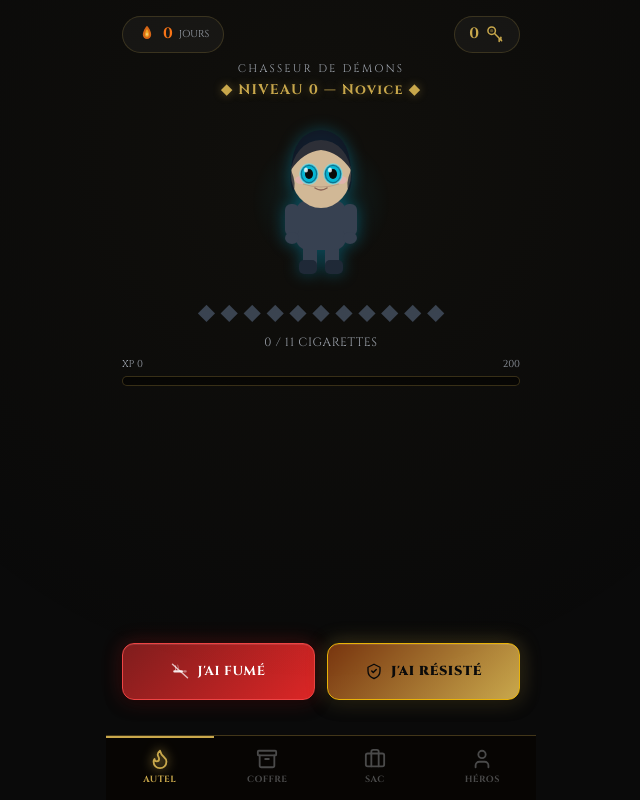
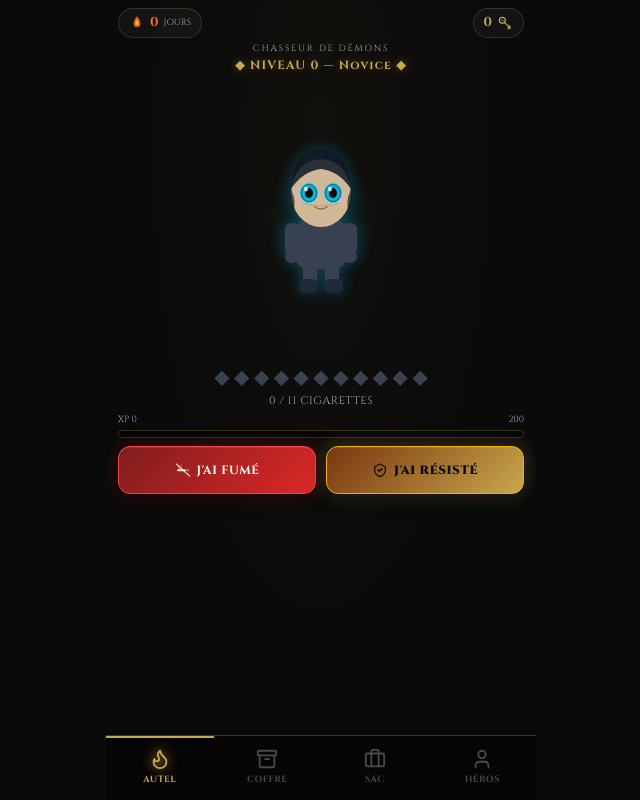
Before and after one commit to EGC60/BClope, a React (Vite) app: page / in a window 1280 px wide. Both pictures are taken after a click on the button "COMMENCER LA QUÊTE ⚔️". Shown: the whole page, without its empty margins (319-959 px from the left). Built offline with nearby package versions, Linux system fonts and the light colour scheme.

Commit message:
Fix Autel viewport layout to avoid scrolling

```diff
--- a/src/screens/Autel.jsx
+++ b/src/screens/Autel.jsx
@@ -17,65 +17,67 @@ export default function Autel({ state, todayLog, todayGoal, logSmoked, logResist
 
   return (
     <div style={{
-      minHeight: '100vh',
-      padding: '16px 16px 100px',
+      height: 'calc(100dvh - 60px)',
+      padding: '8px 12px 8px',
       display: 'flex',
       flexDirection: 'column',
       background: '#0a0a0a',
       position: 'relative',
+      overflow: 'hidden',
+      boxSizing: 'border-box',
     }}>
       {/* Ambient background */}
       <div style={{
-        position: 'fixed',
+        position: 'absolute',
         inset: 0,
         background: 'radial-gradient(ellipse at 50% 20%, rgba(201,168,76,0.04) 0%, transparent 60%)',
         pointerEvents: 'none',
       }} />
 
       {/* Top bar: streak + keys */}
-      <div style={{ display: 'flex', justifyContent: 'space-between', alignItems: 'center', marginBottom: 8 }}>
+      <div style={{ display: 'flex', justifyContent: 'space-between', alignItems: 'center', marginBottom: 4, flexShrink: 0 }}>
         <div style={{
           display: 'flex',
           alignItems: 'center',
-          gap: 6,
+          gap: 5,
           background: 'rgba(255,255,255,0.04)',
           border: '1px solid rgba(201,168,76,0.2)',
           borderRadius: 20,
-          padding: '6px 14px',
+          padding: '4px 10px',
         }}>
           <FlameIcon
-            size={20}
+            size={16}
             color="#f97316"
             className={streak > 0 ? 'flame-pulse' : ''}
             style={{ flexShrink: 0 }}
           />
-          <span style={{ fontFamily: 'Cinzel, serif', fontWeight: 700, fontSize: 15, color: '#f97316' }}>
+          <span style={{ fontFamily: 'Cinzel, serif', fontWeight: 700, fontSize: 13, color: '#f97316' }}>
             {streak}
           </span>
-          <span style={{ fontSize: 10, color: '#9ca3af', fontFamily: 'Cinzel, serif' }}>JOURS</span>
+          <span style={{ fontSize: 9, color: '#9ca3af', fontFamily: 'Cinzel, serif' }}>JOURS</span>
         </div>
 
         <div style={{
           display: 'flex',
           alignItems: 'center',
-          gap: 6,
+          gap: 5,
           background: 'rgba(255,255,255,0.04)',
           border: '1px solid rgba(201,168,76,0.2)',
           borderRadius: 20,
-          padding: '6px 14px',
+          padding: '4px 10px',
         }}>
-          <span style={{ fontFamily: 'Cinzel, serif', fontWeight: 700, fontSize: 15, color: '#c9a84c' }}>
+          <span style={{ fontFamily: 'Cinzel, serif', fontWeight: 700, fontSize: 13, color: '#c9a84c' }}>
             {keys}
           </span>
-          <KeyIcon size={20} color="#c9a84c" style={{ flexShrink: 0 }} />
+          <KeyIcon size={16} color="#c9a84c" style={{ flexShrink: 0 }} />
         </div>
       </div>
 
       {/* Character name & level */}
-      <div style={{ textAlign: 'center', marginBottom: 4 }}>
+      <div style={{ textAlign: 'center', marginBottom: 2, flexShrink: 0 }}>
         <div style={{
           fontFamily: 'Cinzel, serif',
-          fontSize: 11,
+          fontSize: 9,
           letterSpacing: '0.2em',
           color: '#9ca3af',
           textTransform: 'uppercase',
@@ -84,41 +86,42 @@ export default function Autel({ state, todayLog, todayGoal, logSmoked, logResist
         </div>
         <div style={{
           fontFamily: 'Cinzel, serif',
-          fontSize: 14,
+          fontSize: 12,
           fontWeight: 700,
           color: '#c9a84c',
           letterSpacing: '0.1em',
-          marginTop: 2,
+          marginTop: 1,
           textShadow: '0 0 10px rgba(201,168,76,0.4)',
         }}>
           ◆ NIVEAU {level} — {levelName} ◆
         </div>
       </div>
 
-      {/* Character SVG */}
+      {/* Character SVG — takes ~40% of remaining height */}
       <div style={{
+        flex: '0 0 40%',
+        minHeight: 0,
         display: 'flex',
         justifyContent: 'center',
         alignItems: 'center',
-        margin: '8px 0',
         position: 'relative',
       }}>
         {/* Glow behind character */}
         <div style={{
           position: 'absolute',
-          width: 140,
-          height: 140,
+          width: 120,
+          height: 120,
           borderRadius: '50%',
           background: 'radial-gradient(ellipse, rgba(6,182,212,0.12) 0%, transparent 70%)',
         }} />
-        <Character equipped={equipped} />
+        <Character equipped={equipped} style={{ maxHeight: '100%', width: 'auto' }} />
       </div>
 
       {/* Cigarette diamonds */}
-      <div style={{ textAlign: 'center', marginBottom: 6 }}>
-        <div style={{ display: 'flex', justifyContent: 'center', flexWrap: 'wrap', gap: 4, marginBottom: 6 }}>
+      <div style={{ textAlign: 'center', marginBottom: 4, flexShrink: 0 }}>
+        <div style={{ display: 'flex', justifyContent: 'center', flexWrap: 'wrap', gap: 3, marginBottom: 3 }}>
           {diamonds.length === 0 ? (
-            <span style={{ color: '#4b5563', fontSize: 12, fontFamily: 'Cinzel, serif' }}>Pas encore fumé aujourd'hui</span>
+            <span style={{ color: '#4b5563', fontSize: 11, fontFamily: 'Cinzel, serif' }}>Pas encore fumé aujourd'hui</span>
           ) : (
             diamonds.map((smoked, i) => (
               <motion.span
@@ -126,7 +129,7 @@ export default function Autel({ state, todayLog, todayGoal, logSmoked, logResist
                 initial={smoked ? { scale: 1.4, opacity: 0 } : {}}
                 animate={{ scale: 1, opacity: 1 }}
                 style={{
-                  fontSize: 18,
+                  fontSize: 16,
                   color: smoked ? '#f97316' : '#374151',
                   filter: smoked ? 'drop-shadow(0 0 4px #f97316)' : 'none',
                 }}
@@ -138,7 +141,7 @@ export default function Autel({ state, todayLog, todayGoal, logSmoked, logResist
         </div>
         <div style={{
           fontFamily: 'Cinzel, serif',
-          fontSize: 12,
+          fontSize: 11,
           color: todayLog.smoked > todayGoal ? '#dc2626' : '#9ca3af',
           letterSpacing: '0.05em',
         }}>
@@ -147,12 +150,12 @@ export default function Autel({ state, todayLog, todayGoal, logSmoked, logResist
       </div>
 
       {/* XP Bar */}
-      <div style={{ marginBottom: 20 }}>
+      <div style={{ marginBottom: 8, flexShrink: 0 }}>
         <div style={{
           display: 'flex',
           justifyContent: 'space-between',
-          marginBottom: 4,
-          fontSize: 10,
+          marginBottom: 3,
+          fontSize: 9,
           color: '#9ca3af',
           fontFamily: 'Cinzel, serif',
         }}>
@@ -160,9 +163,9 @@ export default function Autel({ state, todayLog, todayGoal, logSmoked, logResist
           <span>{nextXp - currentXp}</span>
         </div>
         <div style={{
-          height: 10,
+          height: 8,
           background: 'rgba(0,0,0,0.5)',
-          borderRadius: 5,
+          borderRadius: 4,
           border: '1px solid rgba(201,168,76,0.25)',
           overflow: 'hidden',
           boxShadow: 'inset 0 2px 4px rgba(0,0,0,0.6)',
@@ -174,7 +177,7 @@ export default function Autel({ state, todayLog, todayGoal, logSmoked, logResist
             style={{
               height: '100%',
               background: 'linear-gradient(90deg, #92400e, #f97316, #fbbf24)',
-              borderRadius: 5,
+              borderRadius: 4,
               boxShadow: '0 0 10px rgba(249,115,22,0.6)',
             }}
           />
@@ -182,30 +185,30 @@ export default function Autel({ state, todayLog, todayGoal, logSmoked, logResist
       </div>
 
       {/* Action buttons */}
-      <div style={{ display: 'flex', gap: 12, marginTop: 'auto' }}>
+      <div style={{ display: 'flex', gap: 10, flexShrink: 0 }}>
         <motion.button
           whileTap={{ scale: 0.95 }}
           onClick={logSmoked}
           style={{
             flex: 1,
-            padding: '18px 12px',
+            padding: '14px 10px',
             background: 'linear-gradient(135deg, #7f1d1d, #dc2626)',
             border: '1px solid #ef4444',
             borderRadius: 12,
             color: '#fff',
             fontFamily: 'Cinzel, serif',
             fontWeight: 700,
-            fontSize: 13,
+            fontSize: 12,
             cursor: 'pointer',
             boxShadow: 'inset 0 1px 0 rgba(255,255,255,0.1), 0 4px 15px rgba(0,0,0,0.5), 0 0 20px rgba(220,38,38,0.3)',
             letterSpacing: '0.05em',
             display: 'flex',
             alignItems: 'center',
             justifyContent: 'center',
-            gap: 8,
+            gap: 6,
           }}
         >
-          <SmokeIcon size={18} color="white" />
+          <SmokeIcon size={16} color="white" />
           J'AI FUMÉ
         </motion.button>
         <motion.button
@@ -213,24 +216,24 @@ export default function Autel({ state, todayLog, todayGoal, logSmoked, logResist
           onClick={logResisted}
           style={{
             flex: 1,
-            padding: '18px 12px',
+            padding: '14px 10px',
             background: 'linear-gradient(135deg, #78350f, #c9a84c)',
             border: '1px solid #eab308',
             borderRadius: 12,
             color: '#0a0a0a',
             fontFamily: 'Cinzel, serif',
             fontWeight: 900,
-            fontSize: 13,
+            fontSize: 12,
             cursor: 'pointer',
             boxShadow: 'inset 0 1px 0 rgba(255,255,255,0.1), 0 4px 15px rgba(0,0,0,0.5), 0 0 20px rgba(201,168,76,0.35)',
             letterSpacing: '0.05em',
             display: 'flex',
             alignItems: 'center',
             justifyContent: 'center',
-            gap: 8,
+            gap: 6,
           }}
         >
-          <ResistIcon size={18} color="#0a0a0a" />
+          <ResistIcon size={16} color="#0a0a0a" />
           J'AI RÉSISTÉ
         </motion.button>
       </div>
```
